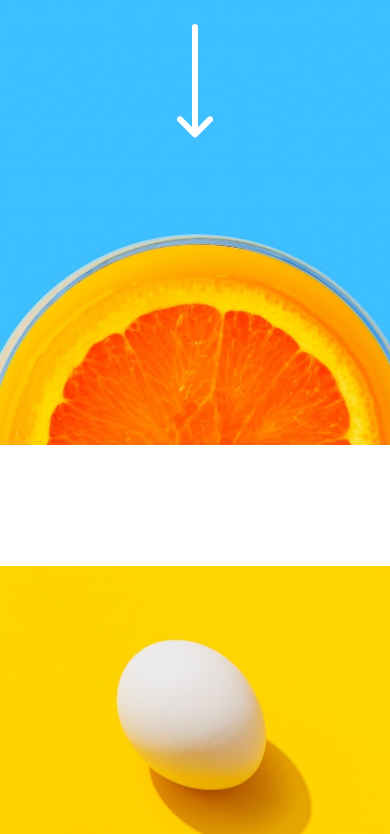
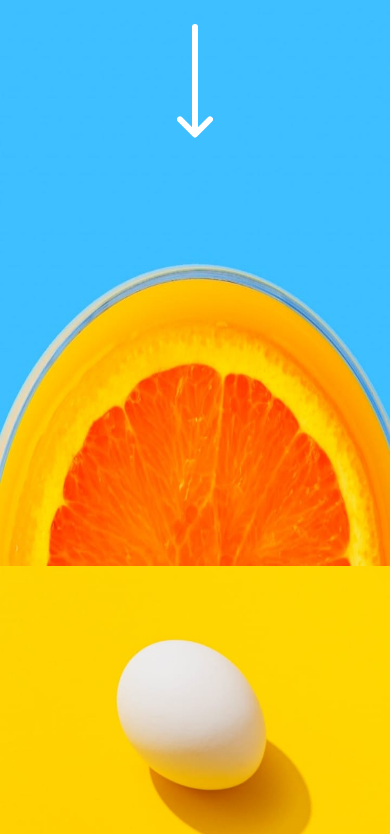
Before and after one commit to LetMeDream/sunnyside-agency, a website: page index.html in a window 390 px wide. Shown: the part 236-1070 px from the top of the page. Drawn offline with Linux system fonts and the light colour scheme.

Commit message:
Fix responsive 'welcome' background-img

```diff
--- a/src/input.css
+++ b/src/input.css
@@ -10,7 +10,7 @@
 /* background */
 .welcome{
     background-image: url('../img/sunnyside-agency-landing-page-main/images/mobile/image-header.jpg');
-    background-size: 100%;
+    background-size: 100% 100%;
     background-position:center;
     background-repeat: no-repeat;
 
```
Also changed, not shown: index.html (+2 -0 lines), dist/output.css.
